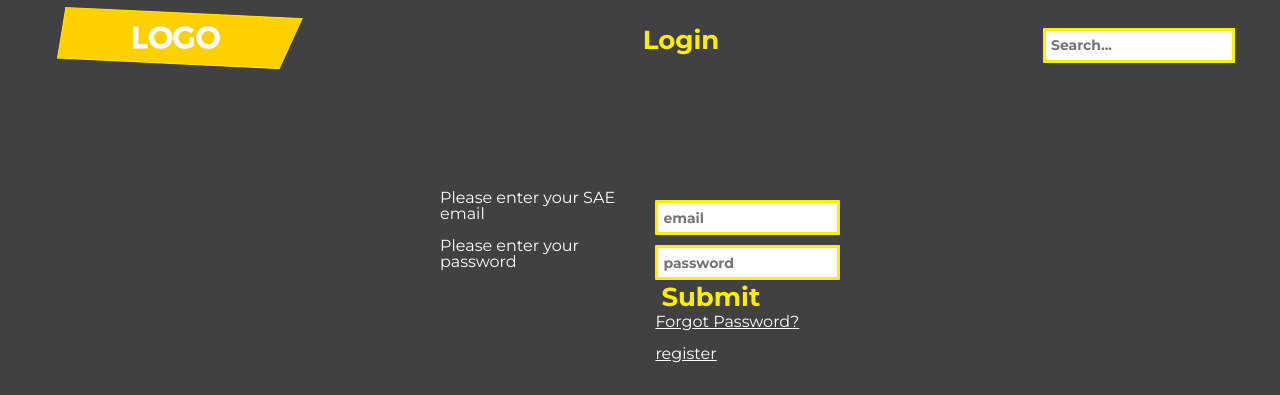
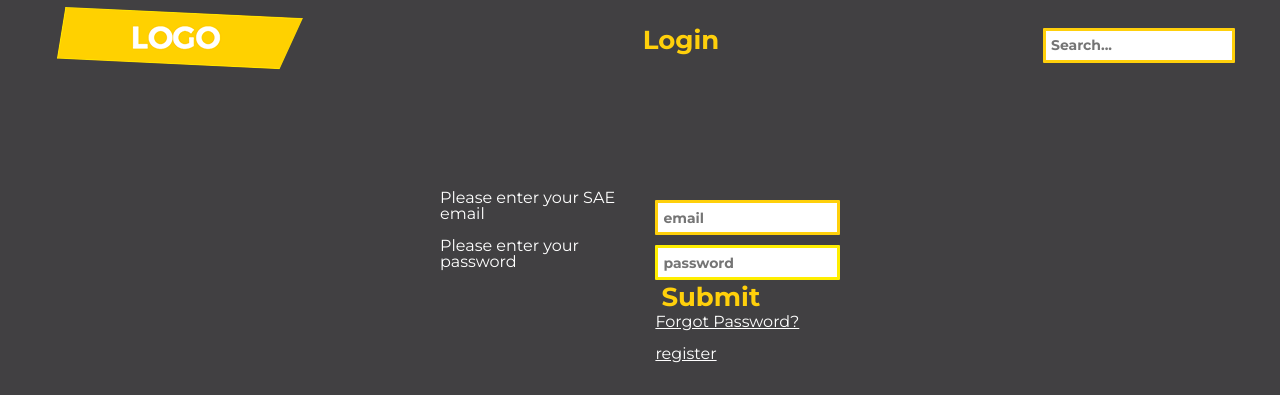
Before and after one commit to 1002915/filmCMS, a PHP site: page /filmCMS/login.php in a window 1280 px wide. Shown: the top 395 px of the page. Run offline with PHP 8.4, Linux system fonts and the light colour scheme; some libraries are stand-ins or nearby versions.

Commit message:
changed some colours
test

```diff
--- a/css/matt_styles.css
+++ b/css/matt_styles.css
@@ -33,7 +33,7 @@
     width: 100%;
     height: 35px;
     background-color: rgba(255, 255, 255, 1);
-    border: 3px solid rgba(255, 238, 0, 1);
+    border: 3px solid #ffd00b;
     color: #2f2f2f;
     font-size: 14px;
     -webkit-border-radius: 1px;
--- a/css/styles.css
+++ b/css/styles.css
@@ -25,7 +25,7 @@ html {
 }
 
 .login_button, input[type=submit] {
-	color: rgba(255, 238, 0, 1);
+	color: #ffd00b;
 	background-color: rgba(255, 238, 0, 0);
 	font-family: 'Montserrat', sans-serif;
     font-weight: 700;
@@ -47,7 +47,7 @@ html {
    	width: 200px;
 	height: 35px;
 	background-color: rgba(255, 255, 255, 1);
-    border: 3px solid rgba(255, 238, 0, 1);
+    border: 3px solid #ffd00b;
     color: #2f2f2f;
     font-size: 14px;
     -webkit-border-radius: 1px;
```
